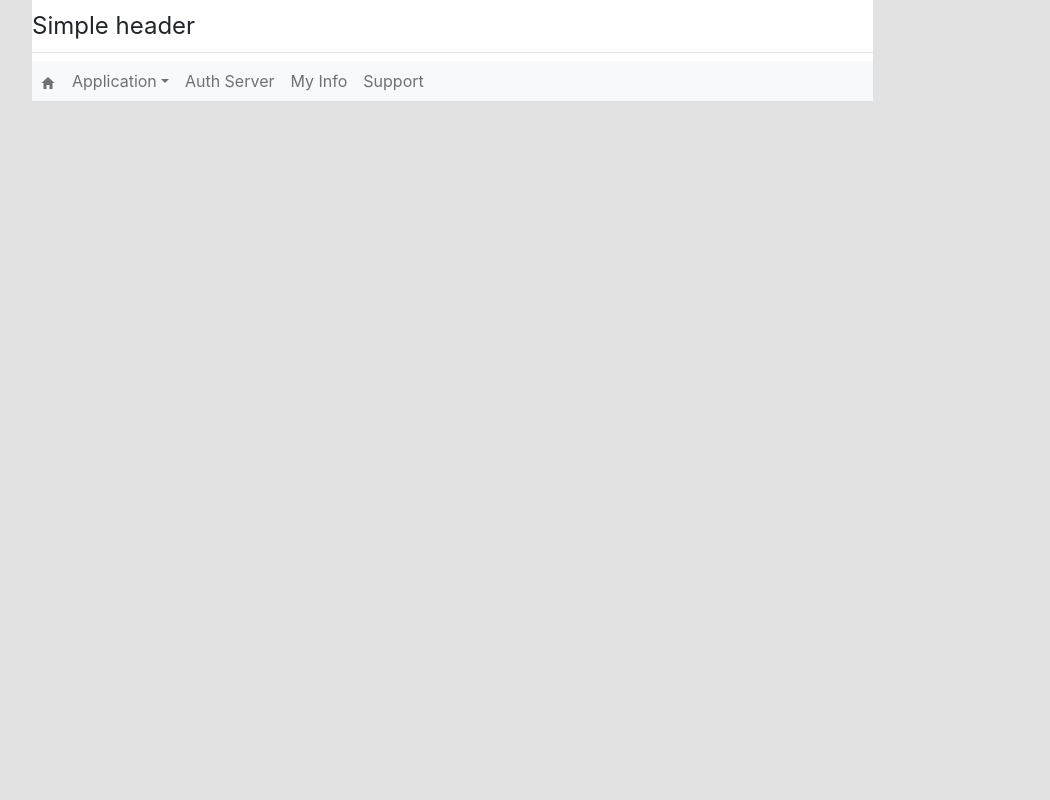
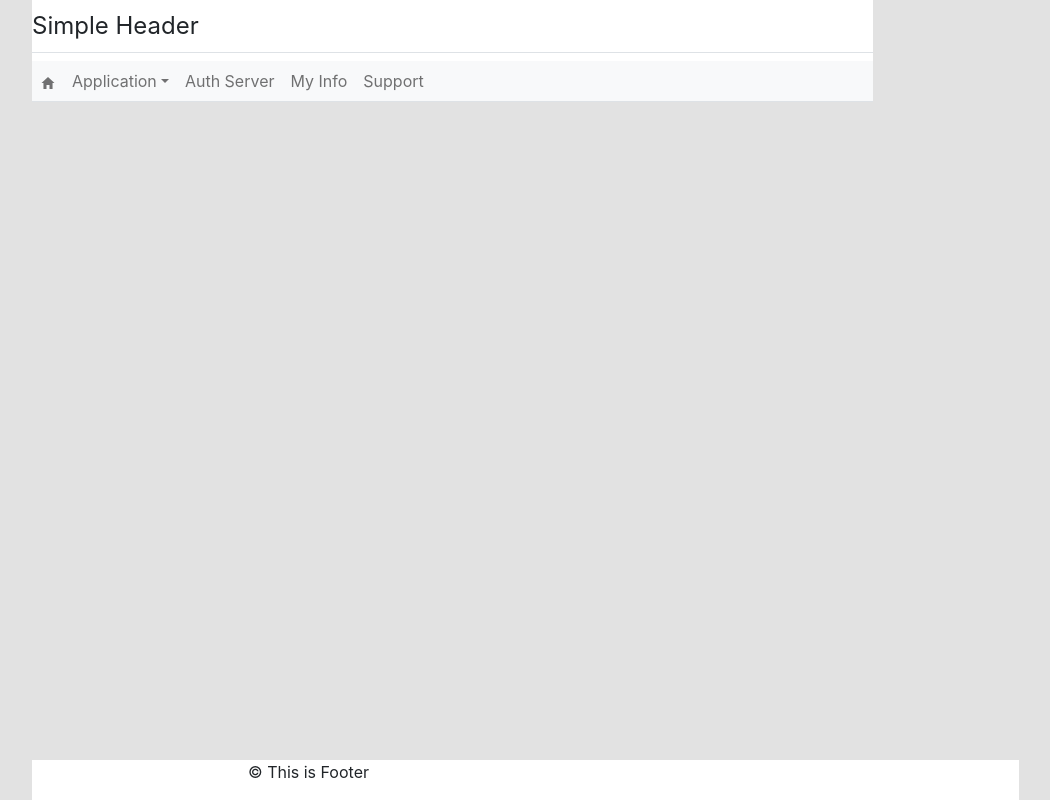
Before and after one commit to tapan-akolekar/demo-ui, a React (Create React App) app: page / in a window 1280 px wide. Shown: the whole page, without its empty margins (171-1221 px from the left). Built offline with nearby package versions, Linux system fonts and the light colour scheme.

Commit message:
added footer

```diff
--- a/src/App.css
+++ b/src/App.css
@@ -17,3 +17,11 @@ body {
   margin-top: 0rem;
   padding: 0px;
 }
+footer {
+  position: fixed;
+  background-color: white;
+  padding-right: 638px;
+  padding-left: 204px;
+  bottom: 0;
+  text-align: center;
+}
--- a/src/App.tsx
+++ b/src/App.tsx
@@ -4,6 +4,7 @@ import Home from './components/Home';
 import Header from './components/Header';
 import Navigation from './components/Navigation';
 import { AppRoutes } from './components/AppRoutes';
+import Footer from './components/Footer';
 
 function App() {
   return (
@@ -13,6 +14,7 @@ function App() {
       <main className={"page-content"}>
                     <AppRoutes />
                 </main>
+                <Footer/>
     </div>
     </div>
   );
--- a/src/components/AppRoutes.tsx
+++ b/src/components/AppRoutes.tsx
@@ -11,6 +11,7 @@ import Application from "./Application";
 import AuthServer from "./AuthServer";
 import MyInfo from "./MyInfo";
 import Support from "./Support";
+import Footer from "./Footer";
 
 
   export const AppRoutes = () => {
@@ -19,11 +20,12 @@ import Support from "./Support";
         <Router>
         <Routes>
           {/* <Route path="/" element={<Header />} /> */}
-          <Route path="/home" element={<Home />} />
-          <Route path="/application" element={<Application />} />
-          <Route path="/authserver" element={<AuthServer />} />
-          <Route path="/myInfo" element={<MyInfo />} />
-          <Route path="/support" element={<Support />} />
+          <Route path="/https://okta.deere.com/selfServiceTool/" element={<Home />} />
+          <Route path="/https://okta.deere.com/selfServiceTool/appCreation" element={<Application />} />
+          <Route path="/https://okta.deere.com/selfServiceTool/authServerMenu" element={<AuthServer />} />
+          <Route path="/https://okta.deere.com/selfServiceTool/userInfo" element={<MyInfo />} />
+          <Route path="https://okta.deere.com/selfServiceTool/support" element={<Support />} />
+          <Route path="/footer" element={<Footer />} />
         </Routes>
       </Router>
     );
--- a/src/components/Application.tsx
+++ b/src/components/Application.tsx
@@ -6,6 +6,7 @@ const Application = () => {
         <div>
             <Card>
             <h5>This is application page!!</h5>
+            <br></br>
             </Card>
         </div>
     );
--- a/src/components/AuthServer.tsx
+++ b/src/components/AuthServer.tsx
@@ -1,9 +1,12 @@
 import React from 'react';
+import Card from './Card/Card';
 
 const AuthServer = () => {
     return (
         <div>
-           <h5>This is Auth Server Page!!</h5>
+            <Card><h5>This is Auth Server Page!!</h5>
+            <br></br></Card>
+
         </div>
     );
 };
--- /dev/null
+++ b/src/components/Footer.tsx
@@ -0,0 +1,13 @@
+import React from 'react';
+
+const Footer = () => {
+    return (
+      <footer className="footer">
+        <div className="container">
+          <p>&copy; This is Footer</p>
+        </div>
+      </footer>
+    );
+  };
+
+export default Footer;
--- a/src/components/Header.tsx
+++ b/src/components/Header.tsx
@@ -6,7 +6,7 @@ const Header = () => {
   return (
     <div className="header">
       <header className="d-flex flex-wrap justify-content-left py-2 mb-2 border-bottom ">
-        <span className="fs-4">Simple header</span>
+        <span className="fs-4">Simple Header</span>
       </header>
 
       <nav className="navbar-expand-md navbar-light bg-light mb-1 border-bottom">
@@ -16,7 +16,7 @@ const Header = () => {
               className="nav-link"
               role="button"
               aria-expanded="false"
-              href="/home"
+              href="/https://okta.deere.com/selfServiceTool/"
             >
               <IoMdHome  className="icon"/>
             </a>
@@ -29,7 +29,7 @@ const Header = () => {
               role="button"
               data-bs-toggle="dropdown"
               aria-expanded="false"
-              href="application"
+              href="/https://okta.deere.com/selfServiceTool/appCreation"
             >
               Application
             </a>
@@ -47,7 +47,7 @@ const Header = () => {
               className="nav-link"
               role="button"
               aria-expanded="false"
-              href="/authserver"
+              href="/https://okta.deere.com/selfServiceTool/authServerMenu"
             >
              Auth Server
             </a>
@@ -57,7 +57,7 @@ const Header = () => {
               className="nav-link"
               role="button"
               aria-expanded="false"
-              href="/myInfo"
+              href="/https://okta.deere.com/selfServiceTool/userInfo"
             >
              My Info
             </a>
@@ -67,7 +67,7 @@ const Header = () => {
               className="nav-link"
               role="button"
               aria-expanded="false"
-              href="/support"
+              href="/https://okta.deere.com/selfServiceTool/support"
             >
              Support
             </a>
--- a/src/components/MyInfo.tsx
+++ b/src/components/MyInfo.tsx
@@ -1,9 +1,13 @@
 import React from 'react';
+import Card from './Card/Card';
 
 const MyInfo = () => {
     return (
         <div>
+            <Card>
             <h5>This is My Info Page!!</h5>
+            <br></br>
+            </Card>
         </div>
     );
 };
--- a/src/components/Support.tsx
+++ b/src/components/Support.tsx
@@ -6,7 +6,7 @@ const Support = () => {
         <div>
             <Card>
             <h5>This is Support page!!</h5>
-            <h5>This is Support page!!</h5>
+            <br></br>
             </Card>
         </div>
     );
```
